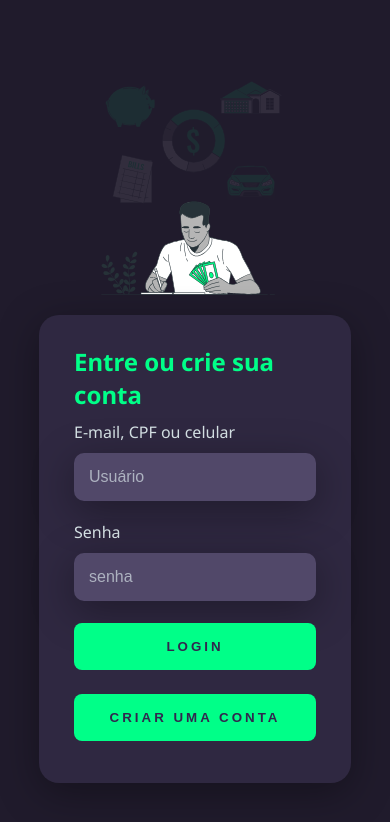
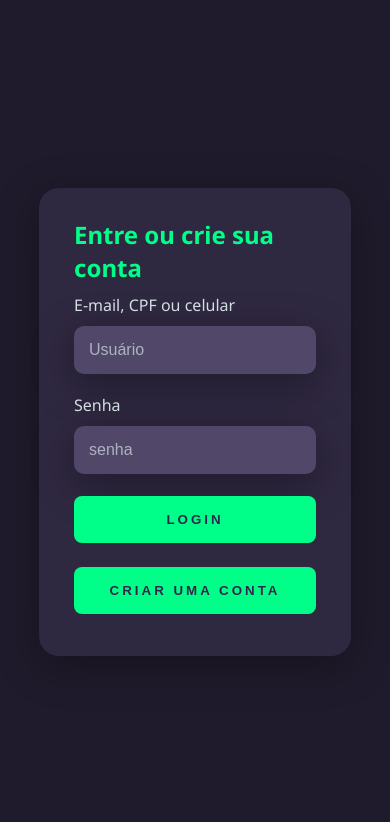
Before and after one commit to lucasgomesdacruz/EducaMais, a plain HTML site: page index.html in a window 390 px wide. Drawn offline with Linux system fonts and the light colour scheme.

Commit message:
commit
resolvendo bugs de responsividade

```diff
--- a/style.css
+++ b/style.css
@@ -13,8 +13,8 @@
 }
 
 .main-login {
-    width: 100vw;
-    height: 100vh;
+    max-width: 100vw;
+    max-height: 100vh;
     background: #201b2c;
     display: flex;
     justify-content: center;
@@ -31,11 +31,11 @@
 }
 
 .left-login-image {
-    width: 35vw;
+    width: 30vw;
 }
 
 .left-login > h1 {
-    font-size: 3vw;
+    font-size: 3rem;
     color: #77ffc0;
 
 }
@@ -115,7 +115,11 @@
     /*box-shadow: 0px 10px 40px -12px #00ff8052; */
 }
 
-@media only screen and (max-width: 850px){
+@media only screen and (max-width: 900px){
+     .main-login {
+        height: 100vh;
+    }
+
     .main-login {
         flex-direction: column;
     }
@@ -144,7 +148,12 @@
     }
 }
 
-@media only screen and (max-width: 375px){
+@media only screen and (max-width: 400px){
+
+
+    .main-login {
+        height: 100vh;
+    }
     .main-login {
         flex-direction: column;
     }
```
